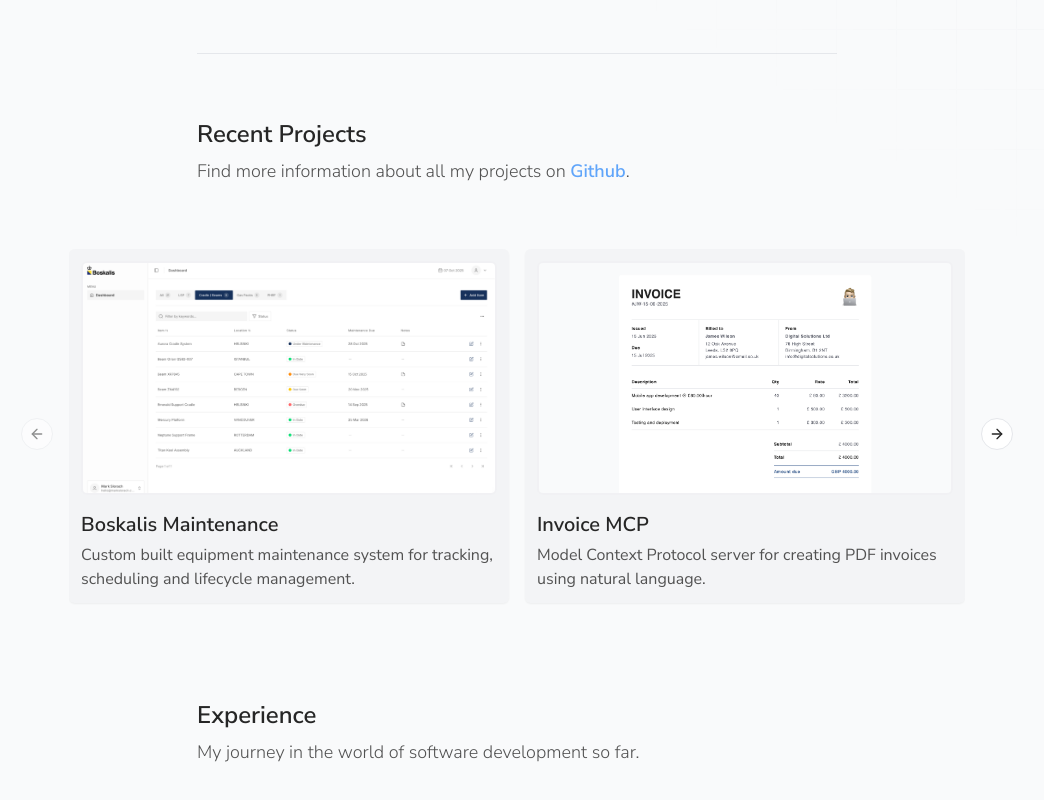
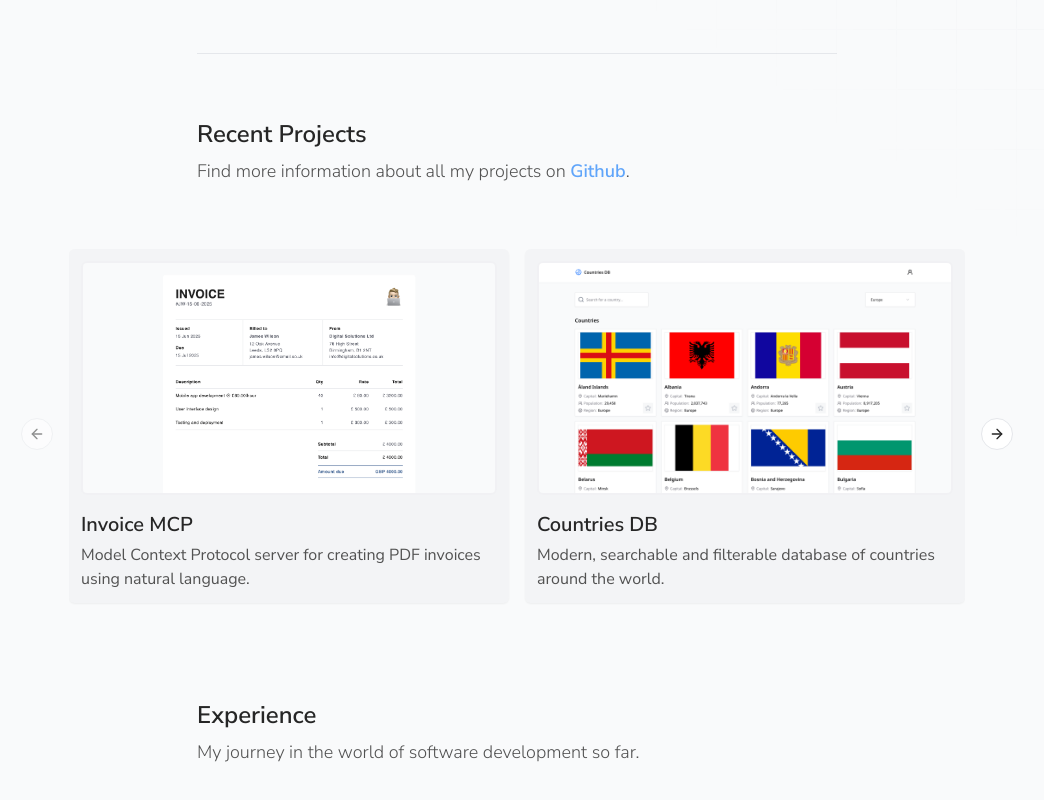
Before and after one commit to markslorach/markslorach.com, a Next.js app: page / in a window 1280 px wide. Shown: the part 450-1250 px from the top of the page, without its empty margins (123-1167 px from the left). Built offline with nearby package versions, Linux system fonts and the light colour scheme.

Commit message:
Comment out boskalis project

```diff
--- a/content/projects.ts
+++ b/content/projects.ts
@@ -1,17 +1,17 @@
 import { Project } from "@/types/types";
 
 export const projects: Project[] = [
-  {
-    id: crypto.randomUUID(),
-    title: "Boskalis Maintenance",
-    description:
-      "Custom built equipment maintenance system for tracking, scheduling and lifecycle management.",
-    image: "/images/boskalis-maintenance.png",
-    href: null,
-    github: "https://github.com/markslorach/boskalis-maintenance.git",
-    slug: "boskalis-maintenance",
-    aria: "Link to github repository for Boskalis Maintenance",
-  },
+  // {
+  //   id: crypto.randomUUID(),
+  //   title: "Boskalis Maintenance",
+  //   description:
+  //     "Custom built equipment maintenance system for tracking, scheduling and lifecycle management.",
+  //   image: "/images/boskalis-maintenance.png",
+  //   href: null,
+  //   github: "https://github.com/markslorach/boskalis-maintenance.git",
+  //   slug: "boskalis-maintenance",
+  //   aria: "Link to github repository for Boskalis Maintenance",
+  // },
   {
     id: crypto.randomUUID(),
     title: "Invoice MCP",
--- a/tsconfig.json
+++ b/tsconfig.json
@@ -14,7 +14,7 @@
     "moduleResolution": "bundler",
     "resolveJsonModule": true,
     "isolatedModules": true,
-    "jsx": "preserve",
+    "jsx": "react-jsx",
     "incremental": true,
     "plugins": [
       {
@@ -32,7 +32,8 @@
     "next-env.d.ts",
     "**/*.ts",
     "**/*.tsx",
-    ".next/types/**/*.ts"
+    ".next/types/**/*.ts",
+    ".next/dev/types/**/*.ts"
   ],
   "exclude": [
     "node_modules"
```
